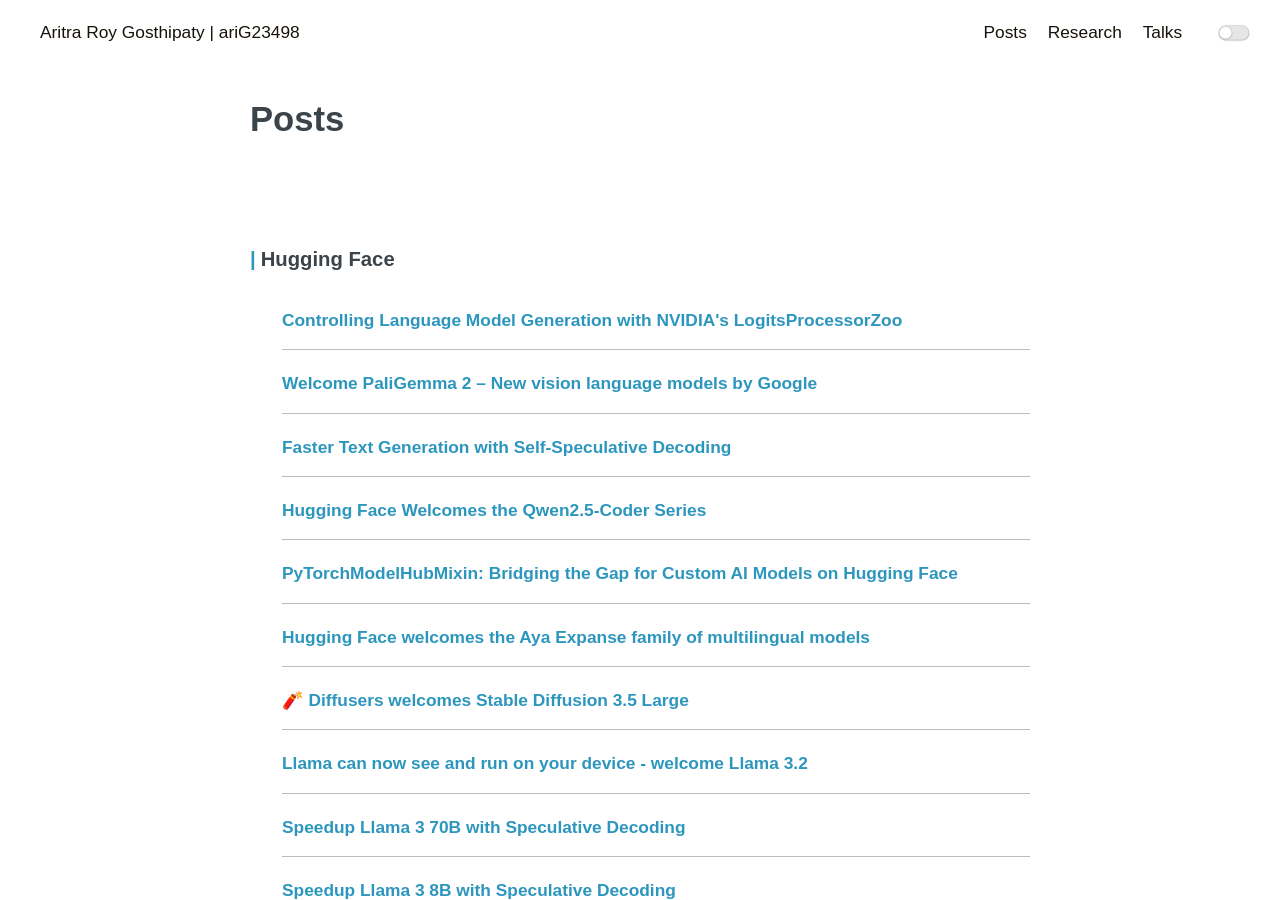
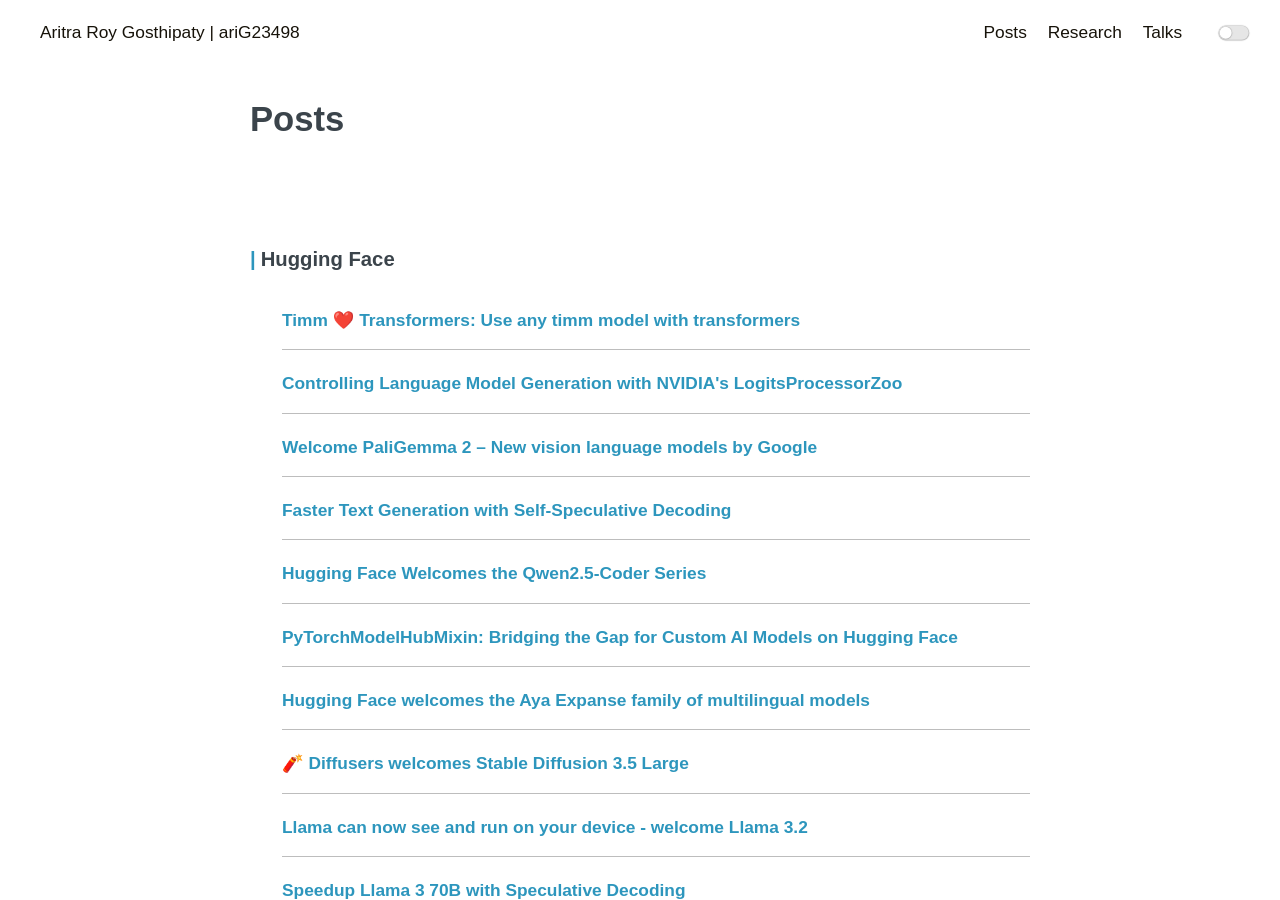
Before and after one commit to ariG23498/ariG23498.github.io, a Jekyll site: the page built from blogs.md, in a window 1280 px wide and 900 px high. Built offline with Jekyll 4.4.1, drawn with Linux system fonts in a browser that asks for light colours.

Commit message:
Update blogs.md

```diff
--- a/blogs.md
+++ b/blogs.md
@@ -7,8 +7,10 @@ permalink: /posts
 <!-- Write the Post page here -->
 <div class="main">
     <div class="post-wrap archive">
-
         <h3>Hugging Face</h3>
+        <article class="archive-item">
+        <a class="archive-item-link" href="https://huggingface.co/blog/timm-transformers" target="_blank" rel="noopener noreferrer">Timm ❤️ Transformers: Use any timm model with transformers</a>
+        </article>
         <article class="archive-item">
         <a class="archive-item-link" href="https://huggingface.co/blog/logits-processor-zoo" target="_blank" rel="noopener noreferrer">Controlling Language Model Generation with NVIDIA's LogitsProcessorZoo</a>
         </article>
```
